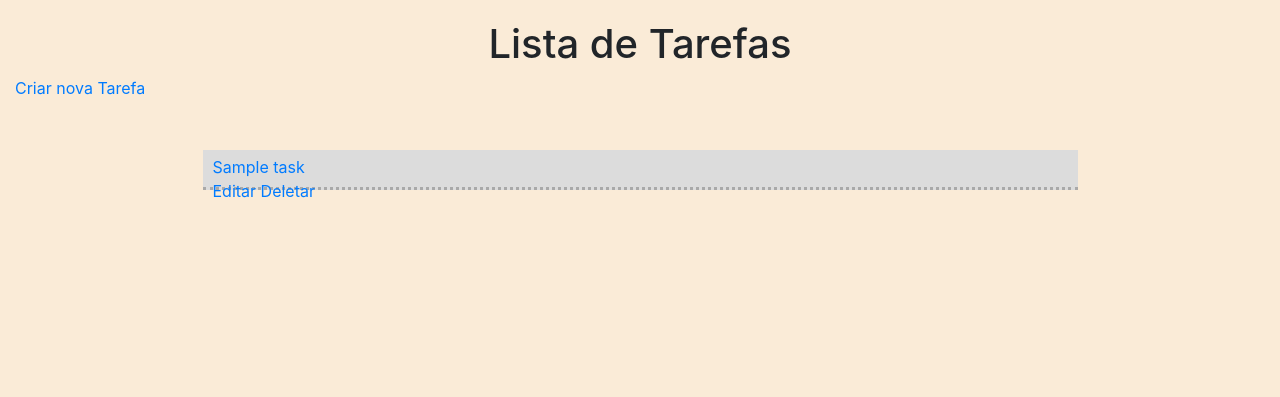
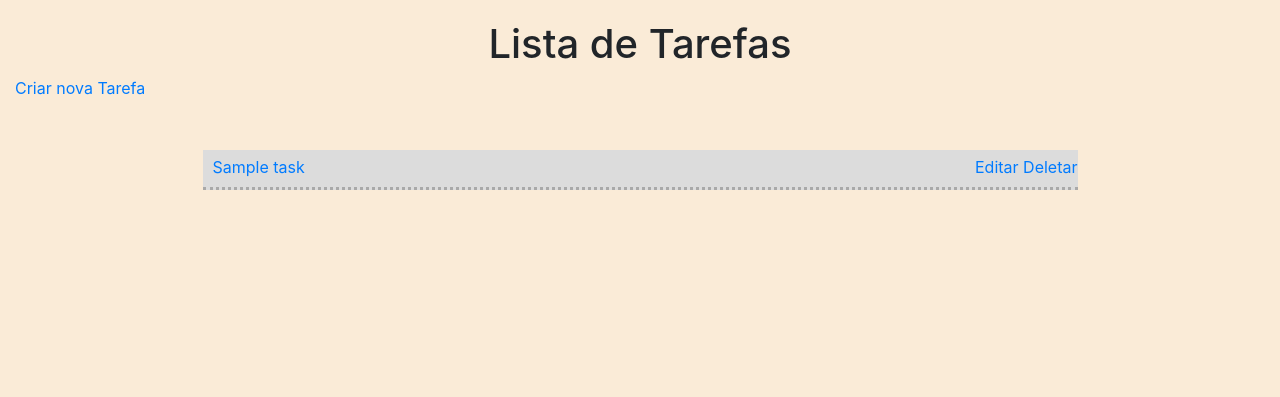
Before and after one commit to RafaelMoura11/django-todo-list, a Django app: template todo/templates/tasks/tasks.html in a window 1280 px wide. Shown: the part 57-454 px from the top of the page. Run offline with Django 4.2, Linux system fonts and the light colour scheme; the template is opened without the code that fills it: most values are stand-ins (such as "Sample title", 1, 10 or a date in 2020); some libraries are stand-ins or nearby versions.

Commit message:
Modificando estilizacao das tasks

```diff
--- a/todo/tasks/static/css/styles.css
+++ b/todo/tasks/static/css/styles.css
@@ -34,7 +34,6 @@ body {
 
 .task {
     background: gainsboro;
-    text-indent: 10px;
     list-style-type: none;
     height: 40px;
     padding-top: 5px;
@@ -42,6 +41,8 @@ body {
     margin-bottom: 10px;
     border-bottom-style: dotted;
     border-color: darkgray;
+    display: flex;
+    justify-content: space-between;
 }
 
 .task:hover {
@@ -49,7 +50,7 @@ body {
 }
 
 .task-link {
-    text-decoration: none;
+    margin-left: 10px;
 }
 
 /* Paginação */
```
